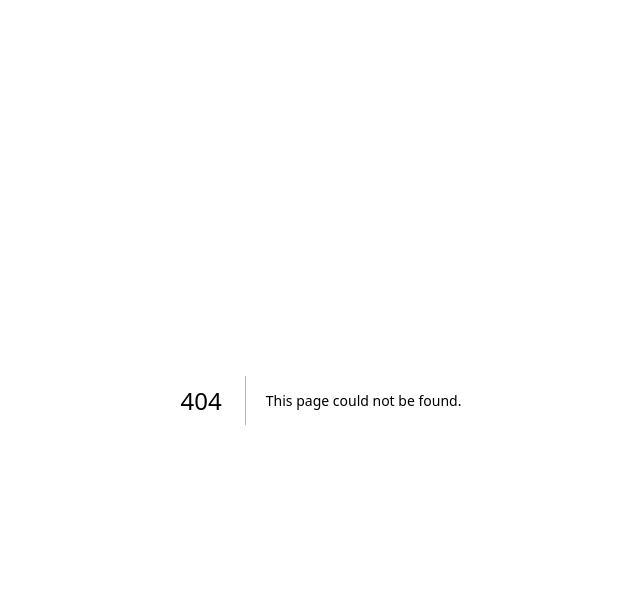
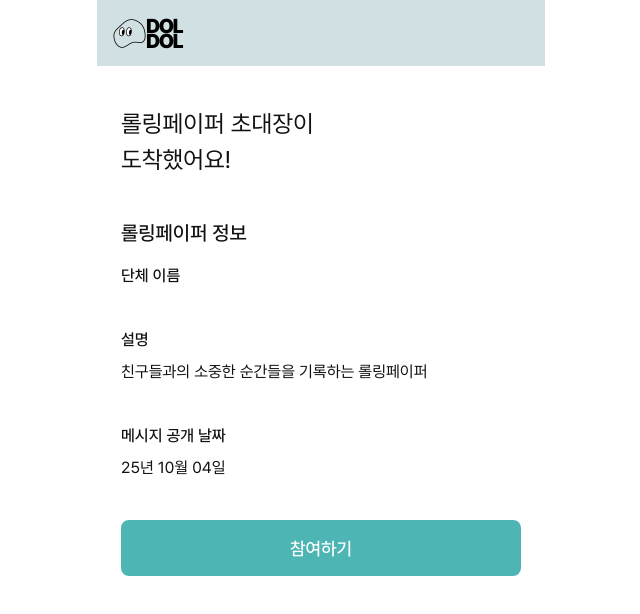
Before and after one commit to yonseeee/doldol-client, a Next.js app in the folder apps/client/: page /invite/1 in a window 1280 px wide. Before the commit this address had no page. Shown: the top 614 px of the page, without its empty margins (319-959 px from the left). Built offline with nearby package versions, Linux system fonts and the light colour scheme; no server answers.

Commit message:
feat(invite): add invite link page

```diff
--- /dev/null
+++ b/apps/client/src/app/invite/[paperId]/page.tsx
@@ -0,0 +1,13 @@
+import PaperInviteContainer from "@/containers/paper/Invite";
+import { use } from "react";
+
+const InvitedPaperPage = ({
+  params,
+}: {
+  params: Promise<{ paperId: string }>;
+}) => {
+  const { paperId } = use(params);
+  return <PaperInviteContainer paperId={paperId} />;
+};
+
+export default InvitedPaperPage;
--- /dev/null
+++ b/apps/client/src/app/invite/layout.tsx
@@ -0,0 +1,11 @@
+import React from "react";
+import { CommonLayout } from "@/components/layout/CommonLayout";
+
+interface Props {
+  children: React.ReactNode;
+}
+
+const PaperLayout = async ({ children }: Props) => {
+  return <CommonLayout isLogoVisible>{children}</CommonLayout>;
+};
+export default PaperLayout;
--- /dev/null
+++ b/apps/client/src/containers/paper/Invite.tsx
@@ -0,0 +1,79 @@
+"use client";
+
+import useMe from "@/hooks/useMe";
+import { Button, Notify, Typography } from "@ui/components";
+import dayjs from "dayjs";
+import { useRouter } from "next/navigation";
+
+const TEST_DATA = {
+  paperId: "12345",
+  name: "우리의 추억",
+  description: "친구들과의 소중한 순간들을 기록하는 롤링페이퍼",
+  openDate: dayjs("2025-10-04T11:45:00Z"),
+};
+
+interface Props {
+  paperId: string;
+}
+
+const PaperInviteContainer: React.FC<Props> = ({ paperId }) => {
+  const router = useRouter();
+
+  // FIXME: 데이터 페칭 이후 삭제
+  console.log("PaperInviteContainer", paperId);
+  const data = TEST_DATA; // Replace with actual data fetching logic
+
+  const { user } = useMe();
+
+  const onClickParticipate = () => {
+    if (!user) {
+      Notify.error("서비스를 이용하려면 로그인이 필요해요.");
+      router.push("/auth/login");
+      return;
+    } else {
+      // TODO: 참여하기 API 호출
+      Notify.success("롤링페이퍼에 참여했어요!");
+      router.push(`/paper/${data.paperId}`);
+    }
+  };
+
+  return (
+    <>
+      <Typography element="h1" variant={"h24"} className="mt-10">
+        롤링페이퍼 초대장이 <br />
+        도착했어요!
+      </Typography>
+      <Typography element="h2" variant="b20-medium" className="mt-10">
+        롤링페이퍼 정보
+      </Typography>
+      <Typography element="h3" variant="b16-medium" className="mt-4">
+        단체 이름
+      </Typography>
+      <Typography variant="b16-medium" className="mt-10">
+        설명
+      </Typography>
+      <Typography variant="b16" className="mt-2">
+        {data.description}
+      </Typography>
+
+      <Typography variant="b16-medium" className="mt-10">
+        메시지 공개 날짜
+      </Typography>
+      <Typography variant="b16" className="mt-2">
+        {data.openDate.format("YY년 MM월 DD일")}
+      </Typography>
+
+      <Button
+        variant={"primary"}
+        size={"large"}
+        wide
+        className="mt-10"
+        onClick={onClickParticipate}
+      >
+        참여하기
+      </Button>
+    </>
+  );
+};
+
+export default PaperInviteContainer;
```
